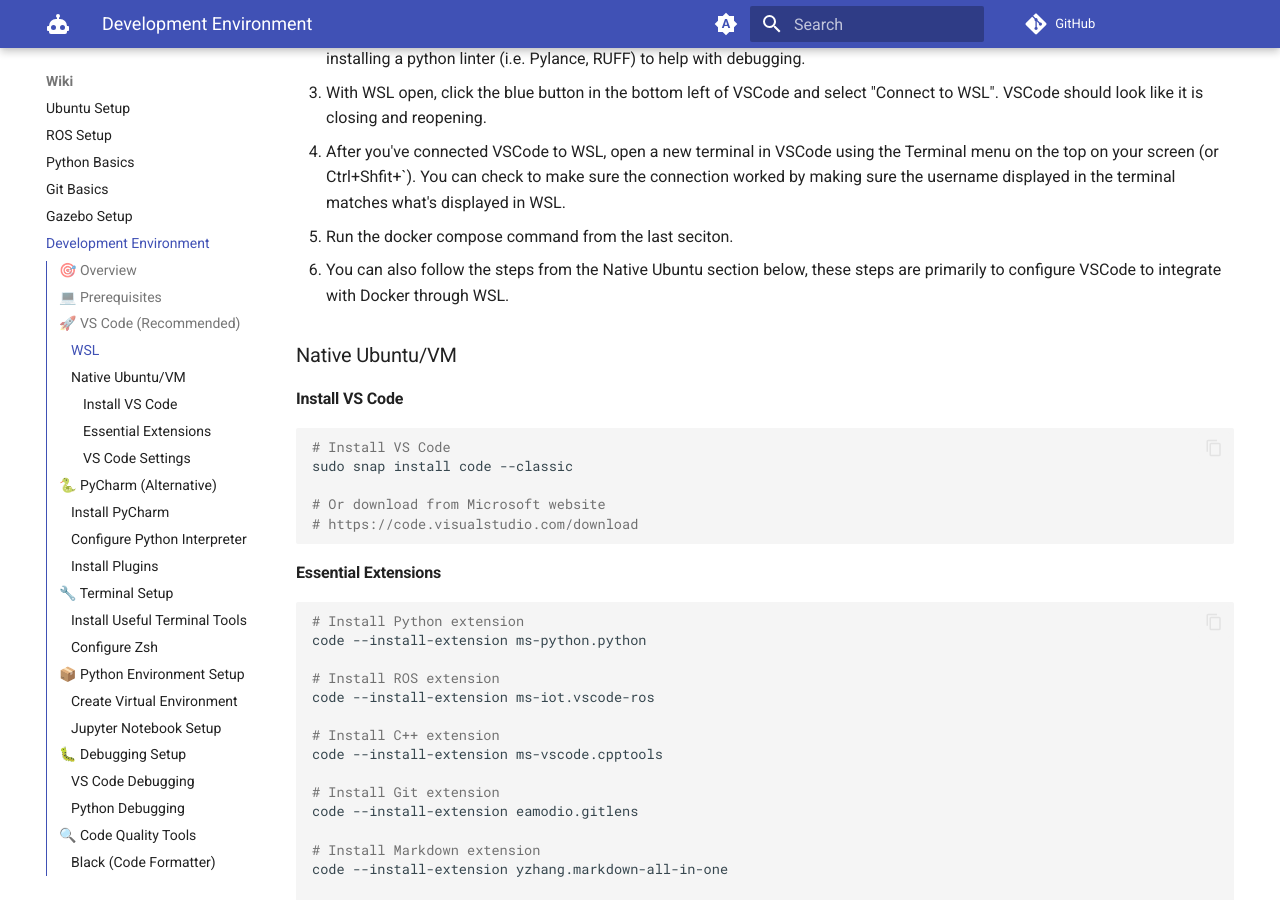
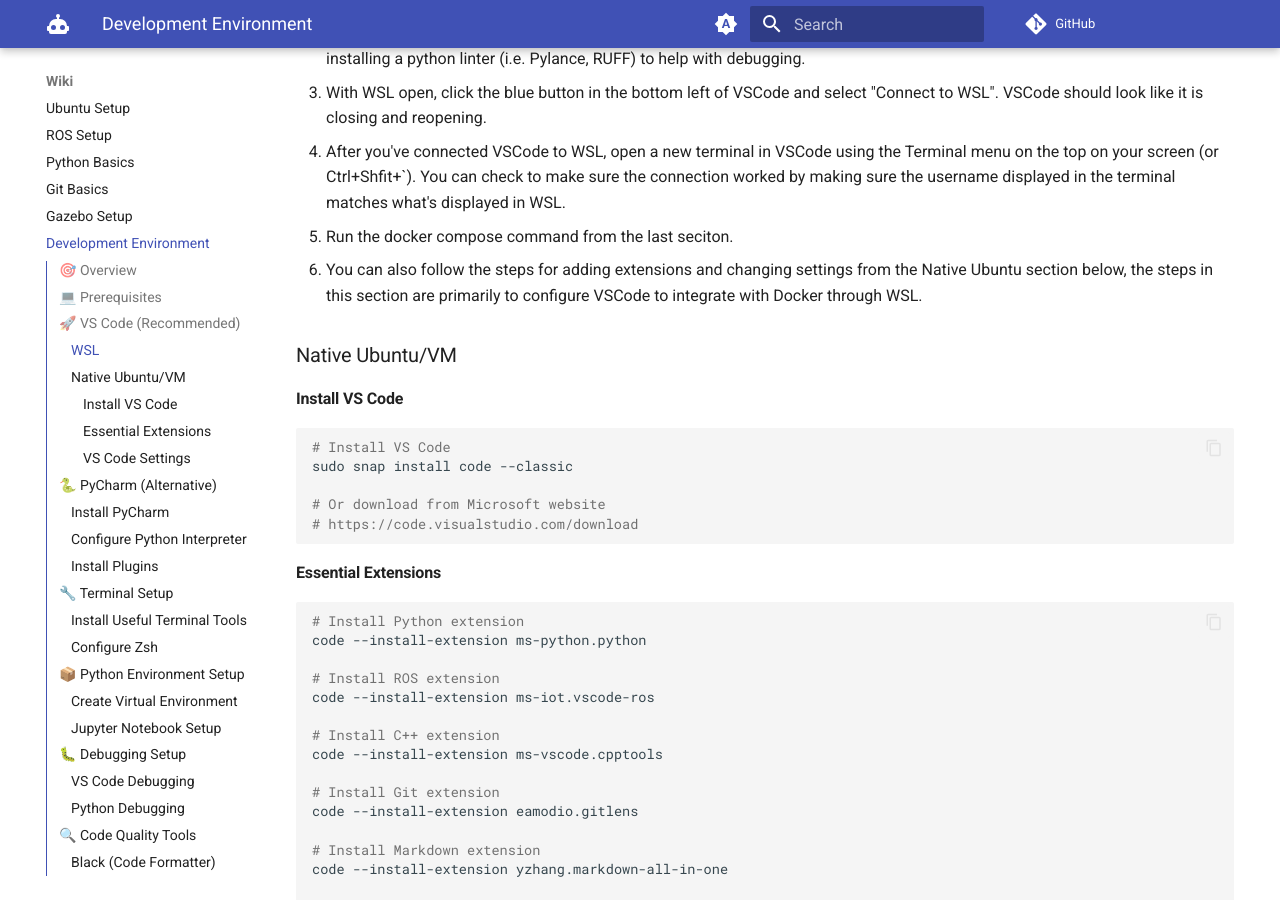
Before and after one commit to ENME480/enme480.github.io, an MkDocs documentation site: the page built from docs/dev-environment.md, in a window 1280 px wide and 900 px high, scrolled down 817 px. Built offline with MkDocs 1.6.1 and Material for MkDocs 9.7.7, drawn with Linux system fonts in a browser that asks for light colours; plug-ins that fetch from the network failed and are left out; comment, search, counter and statistics services are not loaded; the version menu is left out.

Commit message:
Update dev-environment.md

```diff
--- a/docs/dev-environment.md
+++ b/docs/dev-environment.md
@@ -34,7 +34,7 @@
 3. With WSL open, click the blue button in the bottom left of VSCode and select "Connect to WSL". VSCode should look like it is closing and reopening.
 4. After you've connected VSCode to WSL, open a new terminal in VSCode using the Terminal menu on the top on your screen (or Ctrl+Shfit+`). You can check to make sure the connection worked by making sure the username displayed in the terminal matches what's displayed in WSL.
 5. Run the docker compose command from the last seciton.
-6. You can also follow the steps from the Native Ubuntu section below, these steps are primarily to configure VSCode to integrate with Docker through WSL.
+6. You can also follow the steps for adding extensions and changing settings from the Native Ubuntu section below, the steps in this section are primarily to configure VSCode to integrate with Docker through WSL.
 
 ### Native Ubuntu/VM
 ####  **Install VS Code**
```
